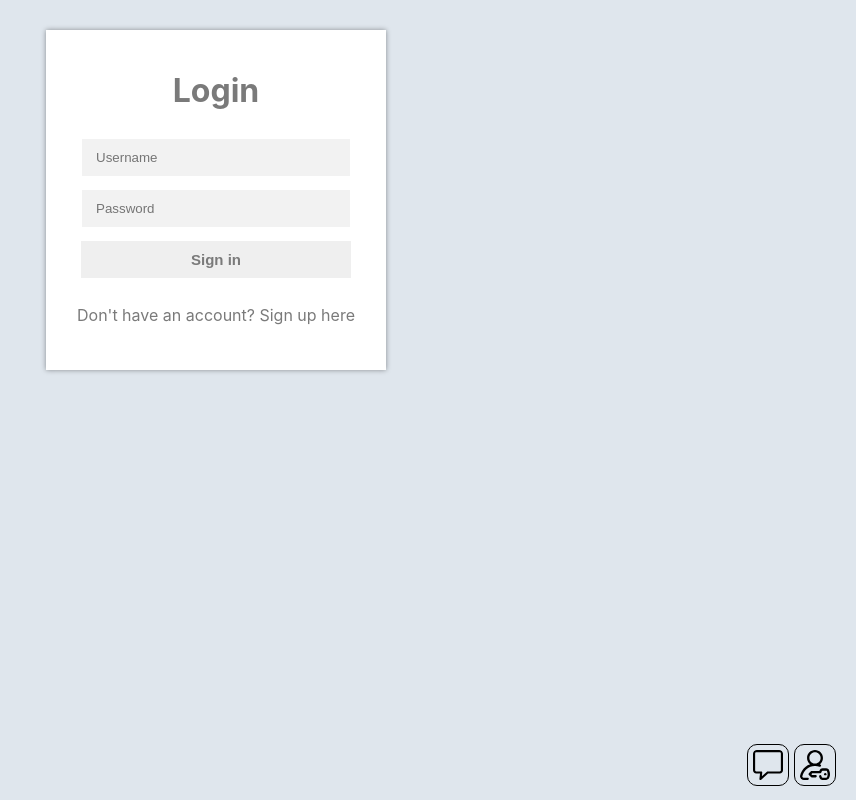
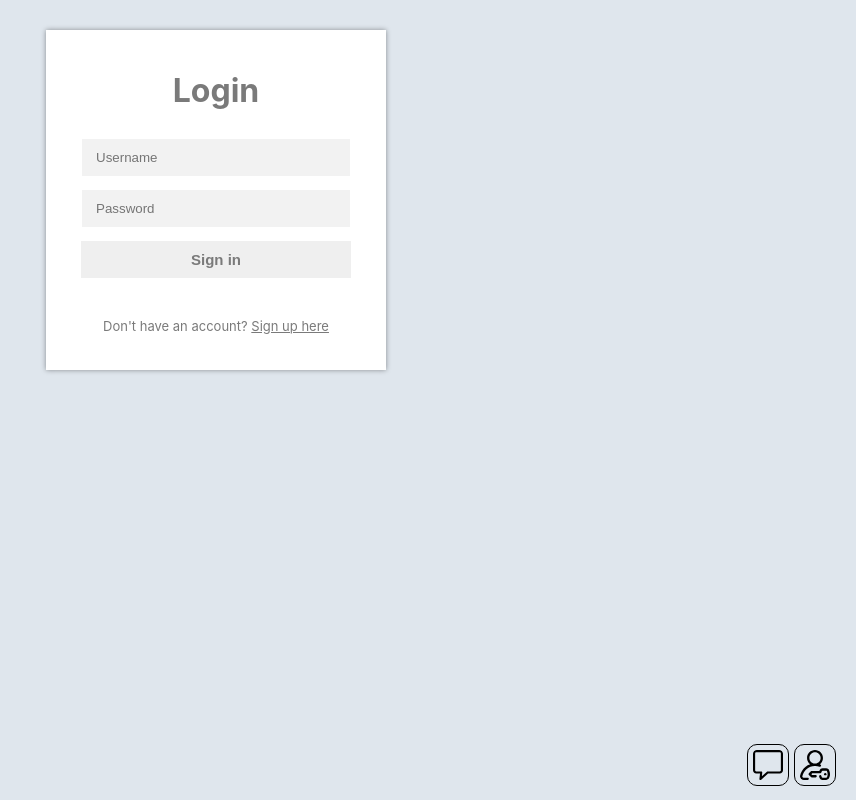
Before and after one commit to mmozhorov/rxjs-chat, a React (Create React App) app in the folder frontend/: page /login in a window 1280 px wide. Shown: the whole page, without its empty margins (424-1280 px from the left). Built offline with nearby package versions, Linux system fonts and the light colour scheme.

Commit message:
Added span

```diff
--- a/frontend/src/components/Login/loginForm.scss
+++ b/frontend/src/components/Login/loginForm.scss
@@ -35,6 +35,12 @@
   }
 
   &__auth-link{
-    margin-top: 20px;
+    margin-top: 33px;
+    font-size: 13px;
+
+    span{
+      cursor: pointer;
+      text-decoration: underline;
+    }
   }
 }
```
